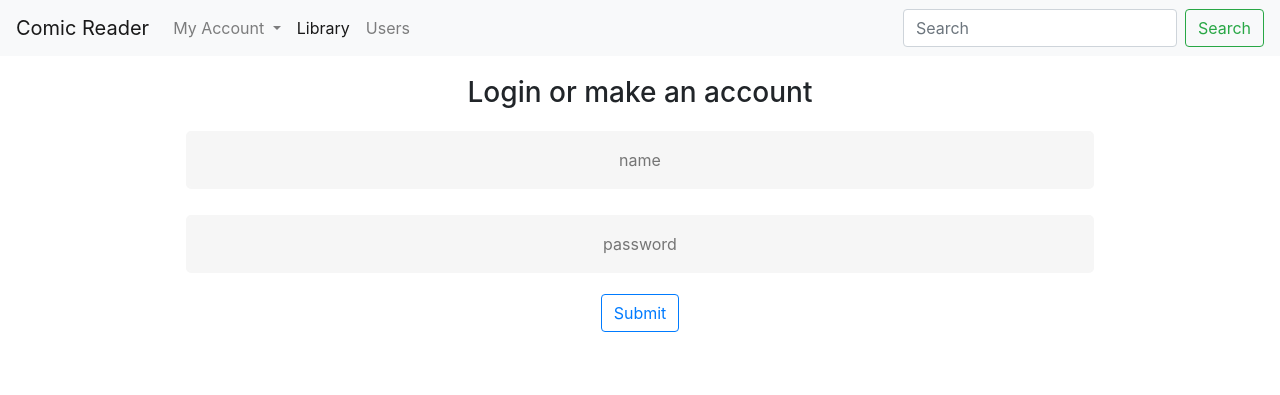
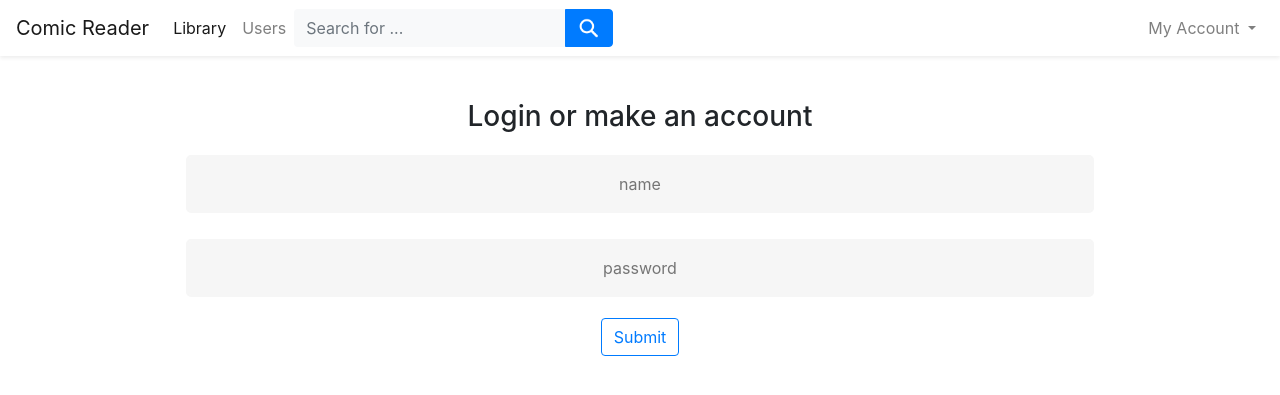
Before and after one commit to benliew68/ComicReader, a Flask app: page /login/ in a window 1280 px wide. Shown: the top 395 px of the page. Run offline with Flask 2, Linux system fonts and the light colour scheme; some libraries are stand-ins or nearby versions.

Commit message:
redesigned site css

```diff
--- a/static/login.css
+++ b/static/login.css
@@ -1,5 +1,5 @@
 
-input[type=text] {
+input[type=input-text] {
     background-color: #f6f6f6;
     border: none;
     color: #0d0d0d;
@@ -14,7 +14,7 @@ input[type=text] {
     -webkit-border-radius: 5px 5px 5px 5px;
     border-radius: 5px 5px 5px 5px;
 }
-input[type=text]:placeholder {
+input[type=input-text]:placeholder {
     color: #cccccc;
 }
 
--- a/static/search.css
+++ b/static/search.css
@@ -1,3 +1,8 @@
+h1{margin:0;}
+h2{margin:0;}
+h3{margin:0;}
+
+
 .img-cover {
     float: left;
     margin-top: 5px;
--- a/templates/base.html
+++ b/templates/base.html
@@ -3,6 +3,8 @@
 <head>
     {% block head %}
       <link rel="stylesheet" href="https://stackpath.bootstrapcdn.com/bootstrap/4.3.1/css/bootstrap.min.css" integrity="sha384-ggOyR0iXCbMQv3Xipma34MD+dH/1fQ784/j6cY/iJTQUOhcWr7x9JvoRxT2MZw1T" crossorigin="anonymous">
+      <link rel="stylesheet" href="{{ url_for('static', filename='search.css') }}">
+
     {% endblock %}
 
     <title>{% block title %}{% endblock %}</title>
@@ -10,15 +12,35 @@
     <body>
 
 
-        <nav class="navbar navbar-expand-lg navbar-light bg-light">
+      <nav class="navbar navbar-light navbar-expand shadow-sm mb-4 topbar static-top">
+        <div class="container-fluid"><button class="btn btn-link d-md-none rounded-circle mr-3" id="sidebarToggleTop" type="button"><i class="fas fa-bars"></i></button>
           <a class="navbar-brand" href="/">Comic Reader</a>
           <button class="navbar-toggler" type="button" data-toggle="collapse" data-target="#navbarSupportedContent" aria-controls="navbarSupportedContent" aria-expanded="false" aria-label="Toggle navigation">
             <span class="navbar-toggler-icon"></span>
           </button>
+          <ul class="navbar-nav flex-nowrap m4-auto">
+            <li class="nav-item active">
+              <a class="nav-link" href="/library/">Library<span class="sr-only">(current)</span></a>
+            </li>
+            <li class="nav-item">
+              <a class="nav-link" href="/viewusers/">Users<span class="sr-only">(current)</span></a>
+            </li>
 
-            <div class="collapse navbar-collapse" id="navbarSupportedContent">
-              <ul class="navbar-nav mr-auto">
-                <li class="nav-item dropdown">
+          </ul>
+
+          <form class="pull-left navbar-search" action="{{ url_for('search', variable=q) }}">
+                <div class="input-group"><input type="text" class="bg-light form-control border-0 medium" placeholder="Search for ..." name="q" height="43px"/>
+                    <div class="input-group-append">
+                      <button class="btn btn-primary" type="submit">
+                        <img src="/static/search.png" width="22" height="22">
+                        </img>
+                    </button>
+                  </div>
+                </div>
+          </form>
+            <ul class="navbar-nav flex-nowrap ml-auto">
+                <li class="nav-item dropdown no-arrow">
+                    <div class="nav-item dropdown no-arrow">
                       {% if "user" in session %}
                         <a class="nav-link dropdown-toggle" href="#" id="navbarDropdown" role="button" data-toggle="dropdown" aria-haspopup="true" aria-expanded="false">
                           {{session["user"]}}
@@ -28,36 +50,32 @@
                           My Account
                         </a>
                       {% endif %}
-                  <div class="dropdown-menu" aria-labelledby="navbarDropdown">
+                        <div class="dropdown-menu shadow dropdown-menu-right animated--grow-in">
                           {% if "user" in session %}
-                      <a class="dropdown-item" href="/profile/">Profile</a>
+                          <a class="dropdown-item" href="/profile/">
+                            <i class="fas fa-cogs fa-sm fa-fw mr-2 text-gray-400"></i>
+                            Profile
+                          </a>
                           {% else %}
-                      <a class="dropdown-item" href="/login/">Login</a>
+                          <a class="dropdown-item" href="/login/">
+                            <i class="fas fa-cogs fa-sm fa-fw mr-2 text-gray-400"></i>
+                            Login
+                          </a>
                           {% endif %}
+
+                          <a class="dropdown-item" href="/settings/">
+                            <i class="fas fa-cogs fa-sm fa-fw mr-2 text-gray-400"></i>
+                            Settings
+                          </a>
                           <div class="dropdown-divider"></div>
-                    <a class="dropdown-item" href="/logout/">Logout</a>
+                          <a class="dropdown-item" href="/logout/">
+                            <i class="fas fa-sign-out-alt fa-sm fa-fw mr-2 text-gray-400"></i>
+                              Logout
+                          </a>
+                        </div>
                     </div>
                 </li>
-
-                <li class="nav-item active">
-                  <a class="nav-link" href="/library/">Library<span class="sr-only">(current)</span></a>
-                </li>
-                <li class="nav-item">
-                  <a class="nav-link" href="/viewusers/">Users<span class="sr-only">(current)</span></a>
-                </li>
-
-
             </ul>
-
-              <form class="form-inline my-2 my-lg-0" action="{{ url_for('search', variable=q) }}"">
-                <input class="form-control mr-sm-2" type="search" placeholder="Search" aria-label="Search" name="q">
-                <button class="btn btn-outline-success my-2 my-sm-0" type="submit">Search</button>
-              </form>
-
-              <ul class="navbar-nav ml-20">
-
-              </ul>
-
         </div>
     </nav>
 
--- a/templates/login.html
+++ b/templates/login.html
@@ -2,7 +2,9 @@
 
 {% block head %}
     <link rel="stylesheet" href="https://stackpath.bootstrapcdn.com/bootstrap/4.3.1/css/bootstrap.min.css" integrity="sha384-ggOyR0iXCbMQv3Xipma34MD+dH/1fQ784/j6cY/iJTQUOhcWr7x9JvoRxT2MZw1T" crossorigin="anonymous">
+    <link rel="stylesheet" href="{{ url_for('static', filename='search.css') }}">
     <link rel="stylesheet" href="{{ url_for('static', filename='login.css') }}">
+
 {% endblock %}
 
 {% block title %}Login Page{% endblock %}
@@ -18,11 +20,11 @@
     <form action="#" method = "post" id="formContent" align = "center">
         <h3>Login or make an account</h3>
         <p></p>
-        <p><input type="text" name="nm" placeholder="name"/></p>
+        <p><input type="input-text" name="nm" placeholder="name"/></p>
 
         <p></p>
 
-        <p><input type="text" name="pw" placeholder="password"/></p>
+        <p><input type="input-text" name="pw" placeholder="password"/></p>
 
         <p><input type="submit" name="submit" class="btn btn-outline-primary"/></p>
     </form>
--- a/templates/viewusers.html
+++ b/templates/viewusers.html
@@ -1,5 +1,4 @@
 {% extends "base.html" %}
-
 {% block title %}View All Users{% endblock %}
 
 {% block content %}
```
Also changed, not shown: templates/baseORIGINAL.html (added, +75 -0 lines), static/search.png (added), users.sqlite3. Lines whose indentation alone changed are shown as unchanged.
